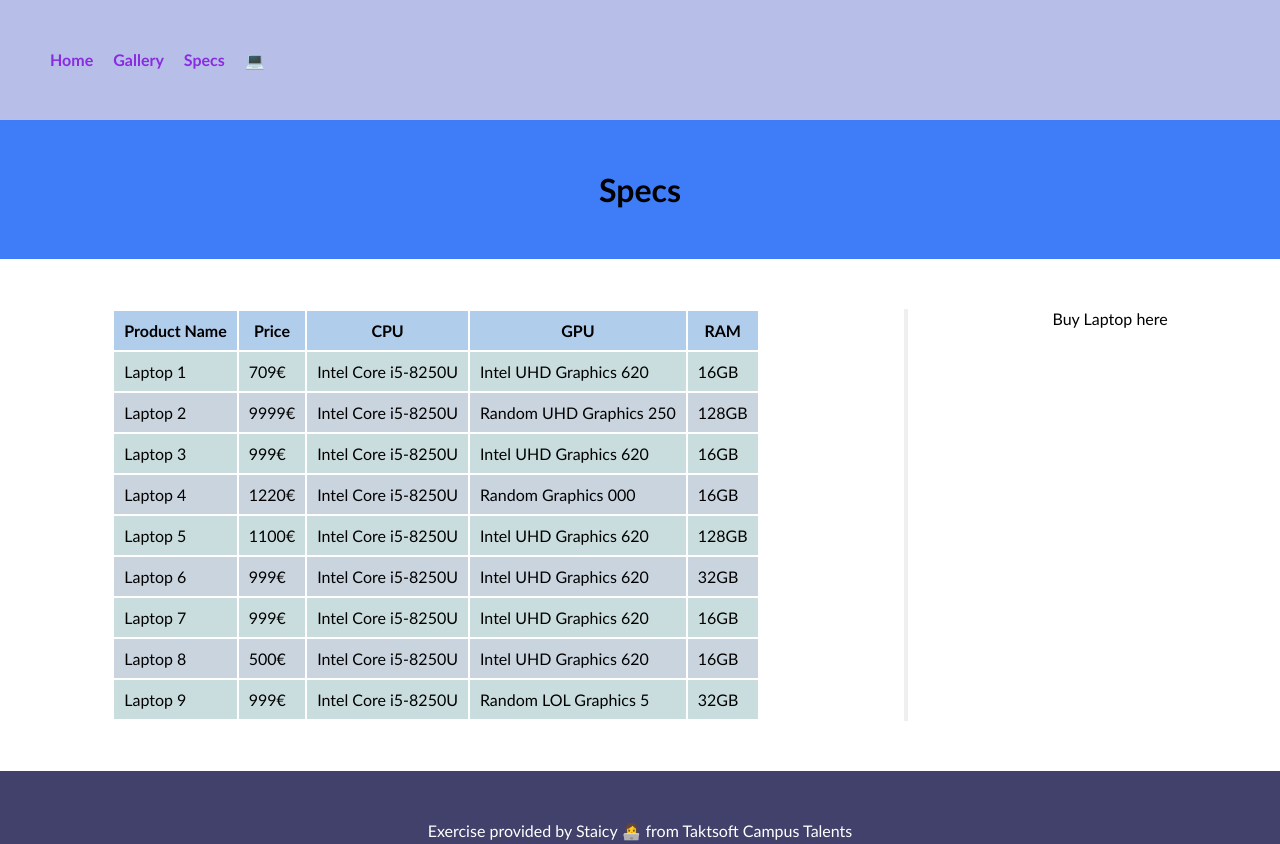
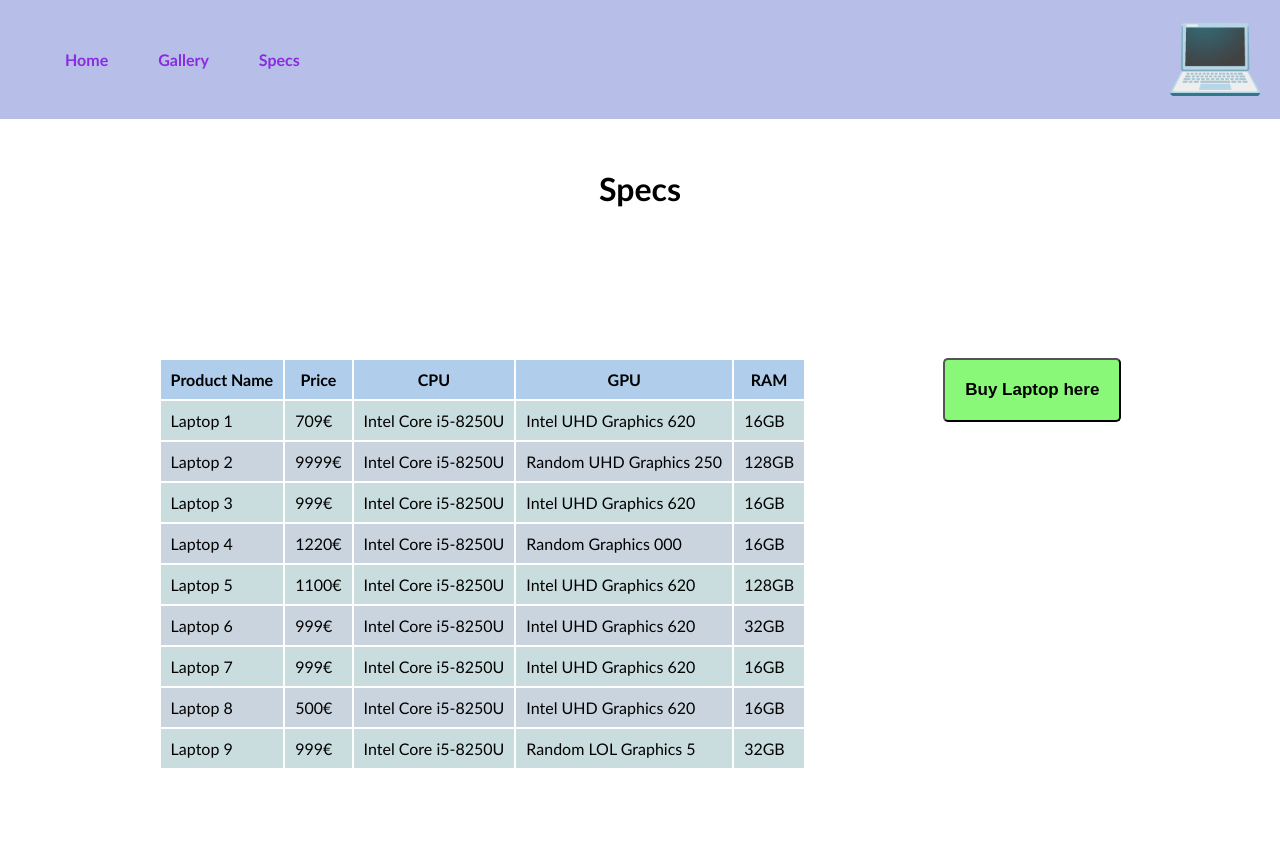
Before and after one commit to GladysSobrido/CSS-final, a plain HTML site: page specs.html in a window 1280 px wide. Shown: the top 844 px of the page. Drawn offline with Linux system fonts and the light colour scheme.

Commit message:
button and menu

```diff
--- a/gallery.css
+++ b/gallery.css
@@ -1,3 +1,61 @@
+* {
+  box-sizing: border-box;
+  margin: 0px;
+  padding: 0px;
+}
+body {
+  font-family: "Gill Sans", "Gill Sans MT", Calibri, "Trebuchet MS", sans-serif;
+}
+
+nav {
+  position: sticky;
+  top: 0;
+  background-color: rgb(183, 191, 232);
+  display: flex;
+  padding: 20px;
+}
+
+ul {
+  display: flex;
+  gap: 0 20px;
+  list-style: none;
+}
+nav ul a {
+  color: blueviolet;
+  text-decoration: none;
+  font-weight: 600;
+  padding: 15px;
+}
+
+nav a:hover {
+  background-color: rgb(214, 210, 217);
+  text-decoration: none;
+  font-weight: 600;
+}
+.icon {
+  position: fixed;
+  right: 10px;
+  top: 10px;
+  font-size: 80px;
+}
+
+main {
+  display: flex;
+  flex-direction: row;
+  flex-wrap: wrap;
+}
+footer {
+  display: flex;
+  justify-content: space-around;
+  align-items: center;
+  background-color: rgb(65, 65, 107);
+  color: white;
+  padding: 50px;
+  img {
+    max-height: 15rem;
+  }
+}
+
 @media (min-width: 1050px) {
   header > * {
     padding: 50px;
@@ -5,10 +63,13 @@
   }
   main {
     justify-content: space-around;
+    justify-items: center;
     gap: 20px;
     display: grid;
     grid-template-columns: 33% 33% 33%;
     gap: 20px;
+    align-content: center;
+    margin: 50px;
   }
   img {
     max-height: 20rem;
@@ -19,8 +80,12 @@
   header > * {
     padding: 20px;
   }
+  .icon {
+    font-size: 2rem;
+  }
   main {
     justify-content: space-around;
+
     gap: 20px;
     text-align: center;
   }
@@ -33,6 +98,9 @@
     padding: 20px;
     text-align: center;
   }
+  .icon {
+    font-size: 2rem;
+  }
   main {
     padding: 20px;
     gap: 20px;
--- a/homepage.css
+++ b/homepage.css
@@ -1,5 +1,5 @@
 * {
-  display: flexbox;
+  box-sizing: border-box;
   margin: 0px;
   padding: 0px;
 }
@@ -26,12 +26,19 @@ nav ul a {
   color: blueviolet;
   text-decoration: none;
   font-weight: 600;
+  padding: 15px;
+}
+
+nav a:hover {
+  background-color: rgb(214, 210, 217);
+  text-decoration: none;
+  font-weight: 600;
 }
 .icon {
   position: fixed;
   right: 10px;
   top: 10px;
-  font-size: 4rem;
+  font-size: 80px;
 }
 
 main {
@@ -39,6 +46,7 @@ main {
   flex-direction: row;
   flex-wrap: wrap;
 }
+
 footer {
   display: flex;
   justify-content: space-around;
@@ -52,15 +60,13 @@ footer {
 }
 @media (min-width: 1050px) {
   header > * {
-    padding: 50px;
+    padding: 30px;
     text-align: center;
   }
   main {
     justify-content: space-around;
     gap: 20px;
-    display: grid;
-    grid-template-columns: 33% 33% 33%;
-    gap: 20px;
+    margin: 50px;
   }
   img {
     max-height: 20rem;
@@ -74,6 +80,7 @@ footer {
   main {
     justify-content: space-around;
     gap: 20px;
+    margin: 50px;
   }
   img {
     max-height: 15rem;
--- a/specs.css
+++ b/specs.css
@@ -93,9 +93,7 @@ footer {
 }
 
 /* ///Specs */
-h1 {
-  background-color: rgb(62, 124, 248);
-}
+
 .categories {
   background-color: rgb(176, 205, 235);
   padding: 10px;
@@ -113,7 +111,19 @@ td {
   background-color: rgb(202, 221, 222);
 }
 
-.button {
-  padding: 20px;
+button {
+  padding: 20px 20px 40px 20px;
   height: 50px;
+  background-color: rgb(137, 247, 120);
+  color: black;
+  border-radius: 5px;
+  font-weight: 600;
+  font-size: 17px;
 }
+button:hover {
+  background-color: rgb(0, 255, 21);
+  transition: 0.5s;
+}
+button:active {
+  background-color: rgb(220, 255, 19);
+}
--- a/specs.html
+++ b/specs.html
@@ -14,7 +14,7 @@
           <li><a href="./index.html">Home</a></li>
           <li><a href="./gallery.html">Gallery</a></li>
           <li><a href="./specs.html">Specs</a></li>
-          <li><a href="./index.html">💻</a></li>
+          <li class="icon"><a href="./index.html">💻</a></li>
         </ul>
       </nav>
       <h1>Specs</h1>
@@ -94,7 +94,7 @@
           </tr>
         </tbody>
       </table>
-      <button a href="https://www.refurbed.de/c/laptops/" target="_blank"></button>
+      <button a href="https://www.refurbed.de/c/laptops/" target="_blank">
         Buy Laptop here
       </button>
     </main>
```
Also changed, not shown: gallery.html (+2 -2 lines), index.html (+2 -0 lines).
